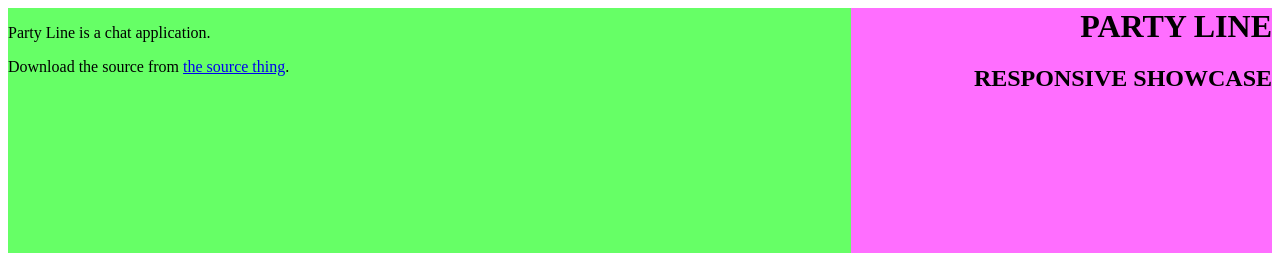
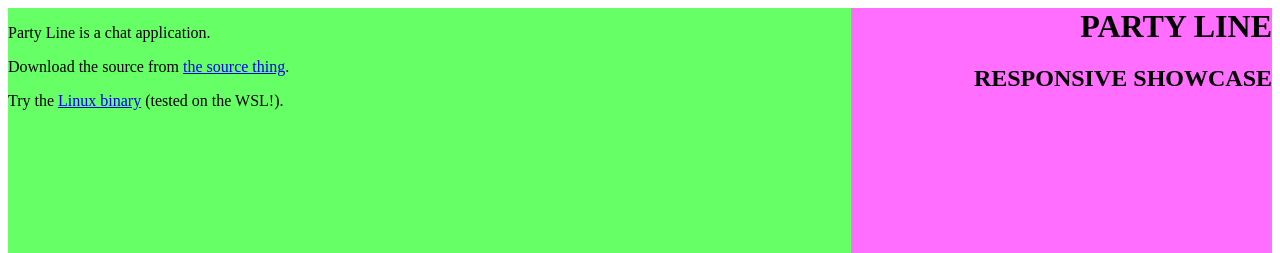
Before and after one commit to TACIXAT/party-line, a website: page docs/index.html in a window 1280 px wide. Shown: the top 253 px of the page. Drawn offline with Linux system fonts and the light colour scheme.

Commit message:
Add link to Linux binary.

```diff
--- a/docs/index.html
+++ b/docs/index.html
@@ -86,6 +86,7 @@
         <main class="main">
             <p>Party Line is a chat application.</p>
             <p>Download the source from <a href="https://github.com/douggard/party-line">the source thing</a>.</p>
+            <p>Try the <a href="https://github.com/douggard/party-line/raw/master/bin/party-line-linux">Linux binary</a> (tested on the WSL!).</p>
         </main>
         <extra class="extra">
             <iframe class='cool-site' src="https://en.wikipedia.org/wiki/Party_line_(telephony)"></iframe>
```
